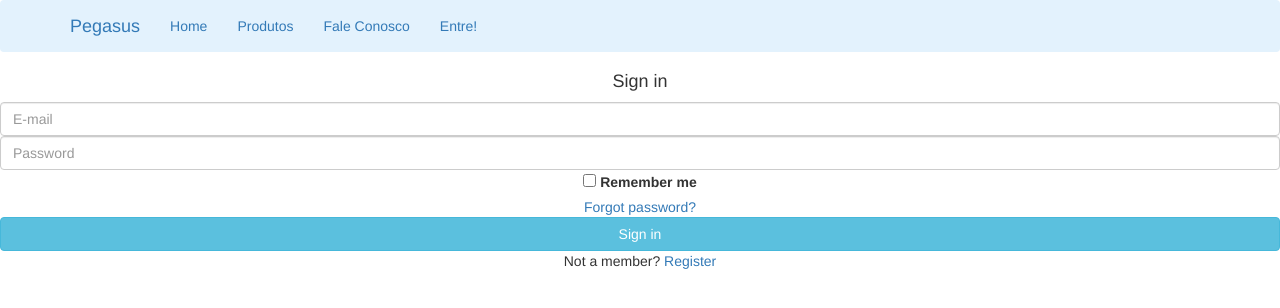
After one commit to ljsenger/web-aula06-templates, a Flask app: page /login in a window 1280 px wide. The commit adds this page. Shown: the top 308 px of the page. Run offline with Flask 2, Linux system fonts and the light colour scheme; some libraries are stand-ins or nearby versions.

Commit message:
pagina de login e salvamento de login de usuario com uso de variável global e app.context_processor()

```diff
--- a/app.py
+++ b/app.py
@@ -1,18 +1,21 @@
-from flask import Flask, render_template, request, json, url_for, redirect
+from flask import Flask, render_template, request, json, url_for, redirect, make_response
 from flask_bootstrap import Bootstrap
 
 modelos={"0": "pegasus", "1": "vintage", "2": "sport"}
 
 app = Flask("app")
 bootstrap = Bootstrap(app)
+u = None
 
 @app.route("/")
 def index():
+
     return render_template("index.html")
 
 @app.route("/user/<name>")
 def user(name):
-    return render_template("index.html", name=name)
+
+    return render_template("index.html", name=name, u=u)
 
 @app.route("/modelos")
 def produtos():
@@ -22,5 +25,26 @@ def produtos():
 def favicon():
     return redirect(url_for('static', filename='favicon.ico'))
 
+@app.route('/login', methods=['POST', 'GET'])
+def entre():
+
+    if request.method == 'POST':
+        setUser(request.form['email'])
+        return render_template("index.html", name=u, u=u)
+    else:
+        return render_template("login.html")
+    return render_template("index.html", name=u, u=u)
+
+def setUser(user):
+    global u
+    u = user
+
+def getUser():
+    return u
+
+@app.context_processor
+def contextProc():
+    return dict(getUser=getUser)
+
 if __name__ == "__main__":
     app.run(debug=True)
--- a/templates/index.html
+++ b/templates/index.html
@@ -20,6 +20,11 @@
 				<li><a href="/">Home</a></li>
 				<li><a href={{ url_for('produtos') }}>Produtos</a></li>
 				<li><a href="/">Fale Conosco</a></li>
+				<li><a href="/login"> {% if getUser() %}
+									 	Olá {{ getUser() }} !
+									{% else %}
+									  	Entre!
+									{% endif %}</a></li>
             </ul>
         </div>
     </div>
--- /dev/null
+++ b/templates/login.html
@@ -0,0 +1,43 @@
+{% extends "index.html" %}
+{% import 'macros.html' as macros %}
+
+
+
+
+{% block content %}
+<!-- Default form login -->
+<form class="text-center border border-light p-5" action="http://localhost:5000/login" method='POST'>
+
+        <p class="h4 mb-4">Sign in</p>
+
+        <!-- Email -->
+        <input type="email" id="defaultLoginFormEmail" class="form-control mb-4" placeholder="E-mail" name=email>
+
+        <!-- Password -->
+        <input type="password" id="defaultLoginFormPassword" class="form-control mb-4" placeholder="Password">
+
+        <div class="d-flex justify-content-around">
+            <div>
+                <!-- Remember me -->
+                <div class="custom-control custom-checkbox">
+                    <input type="checkbox" class="custom-control-input" id="defaultLoginFormRemember">
+                    <label class="custom-control-label" for="defaultLoginFormRemember">Remember me</label>
+                </div>
+            </div>
+            <div>
+                <!-- Forgot password -->
+                <a href="">Forgot password?</a>
+            </div>
+        </div>
+
+        <!-- Sign in button -->
+        <button class="btn btn-info btn-block my-4" type="submit">Sign in</button>
+
+        <!-- Register -->
+        <p>Not a member?
+            <a href="">Register</a>
+        </p>
+
+
+    </form>
+{% endblock %}
```
Also changed, not shown: templates/login-simples.html (added, +11 -0 lines).
